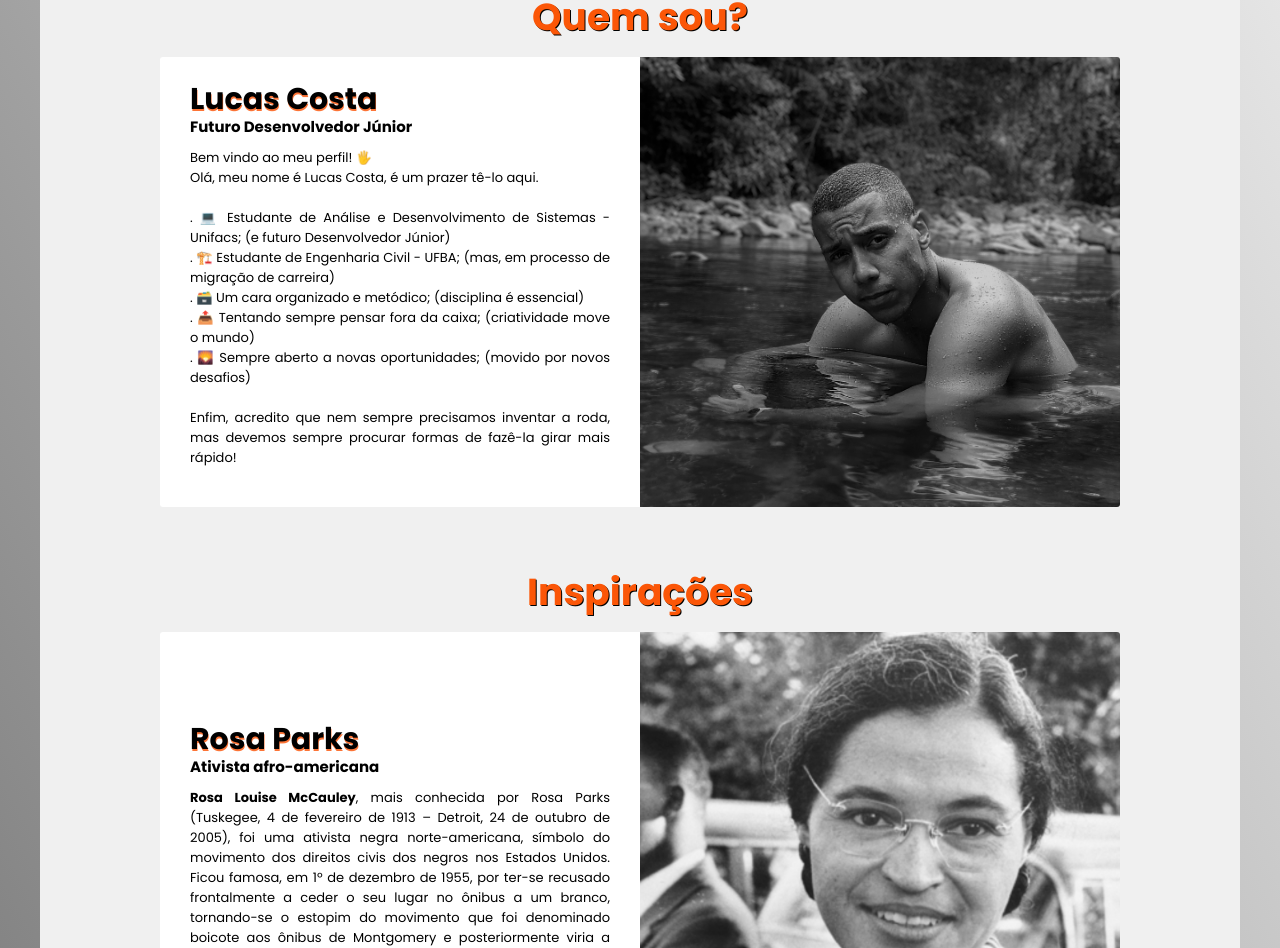
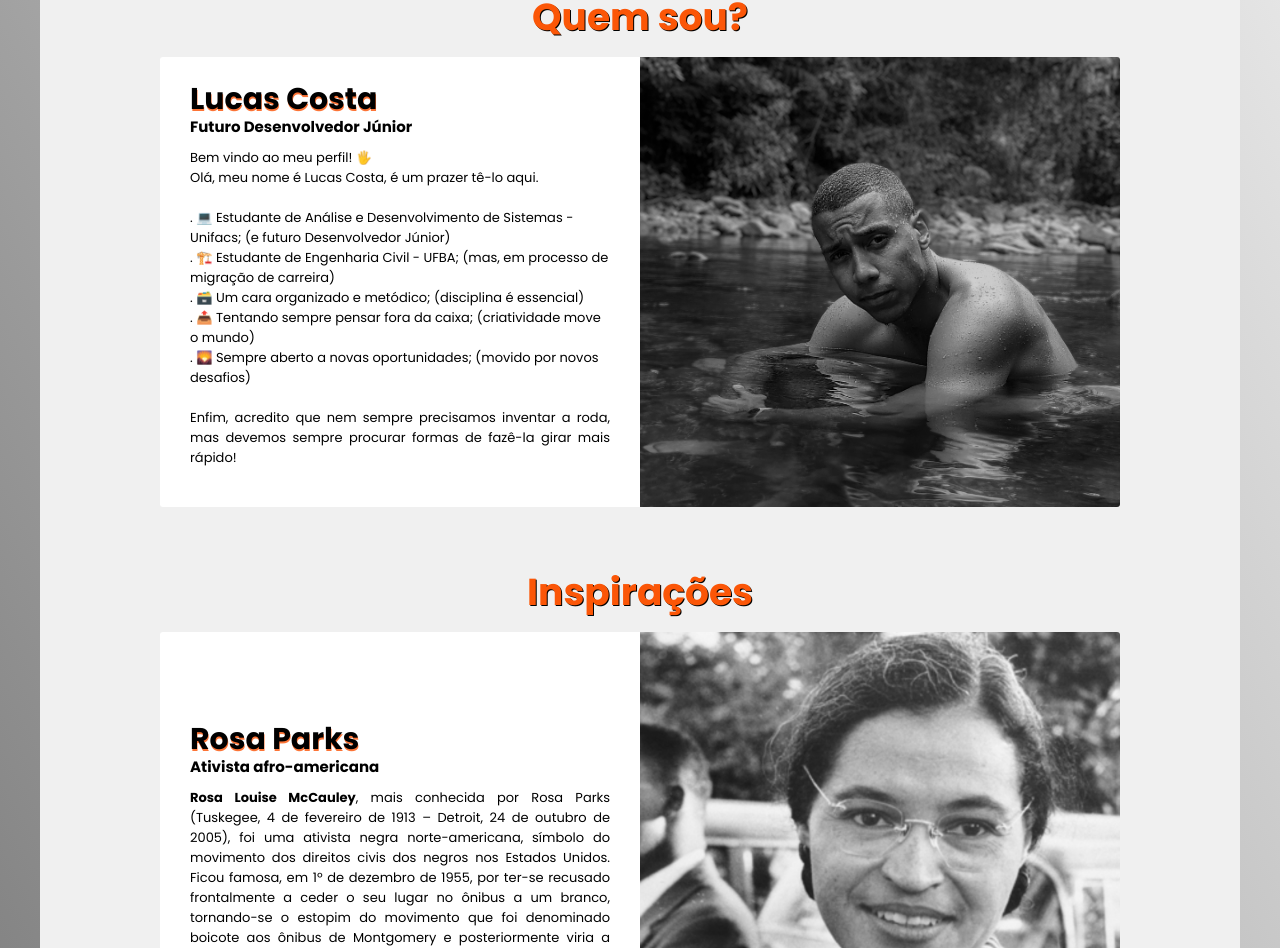
Before and after one commit to LucasCosta0117/Tech-Academy_-_Desafio-Portifolio, a plain HTML site: page index.html in a window 1280 px wide. Shown: the part 866-1814 px from the top of the page. Drawn offline with Linux system fonts and the light colour scheme.

Commit message:
Ajusta o alinhamento do texto de descrição da seção quem sou.

```diff
--- a/index.html
+++ b/index.html
@@ -44,13 +44,13 @@
                         <h4>Futuro Desenvolvedor Júnior</h4>
                         <p>Bem vindo ao meu perfil! 🖐️<br>
                             Olá, meu nome é Lucas Costa, é um prazer tê-lo aqui.<br><br>
-
-                            . 💻 Estudante de Análise e Desenvolvimento de Sistemas - Unifacs; (e futuro Desenvolvedor Júnior)<br>
-                            . 🏗️ Estudante de Engenharia Civil - UFBA; (mas, em processo de migração de carreira)<br>
-                            . 🗃️ Um cara organizado e metódico; (disciplina é essencial)<br>
-                            . 📤 Tentando sempre pensar fora da caixa; (criatividade move o mundo)<br>
-                            . 🌄 Sempre aberto a novas oportunidades; (movido por novos desafios)<br><br>
-
+                            <span>
+                                . 💻 Estudante de Análise e Desenvolvimento de Sistemas - Unifacs; (e futuro Desenvolvedor Júnior)<br>
+                                . 🏗️ Estudante de Engenharia Civil - UFBA; (mas, em processo de migração de carreira)<br>
+                                . 🗃️ Um cara organizado e metódico; (disciplina é essencial)<br>
+                                . 📤 Tentando sempre pensar fora da caixa; (criatividade move o mundo)<br>
+                                . 🌄 Sempre aberto a novas oportunidades; (movido por novos desafios)<br><br>
+                            </span>
                             Enfim, acredito que nem sempre precisamos inventar a roda, mas devemos sempre procurar formas de fazê-la girar mais rápido!<br><br>
                         </p>
                     </div>
--- a/src/css/style-portfolio.css
+++ b/src/css/style-portfolio.css
@@ -210,6 +210,12 @@ a{
     transform: scale(1.1);
 }
 
+/*TEXT ADJUSTMENT SECTION OF ABOUT ME*/
+.profile-section .info span{
+    display: flex;
+    text-align: left;
+}
+
 /*SECTION OF SOCIAL MEDIA*/
 #socialMedia{
     flex-direction: row;
```
